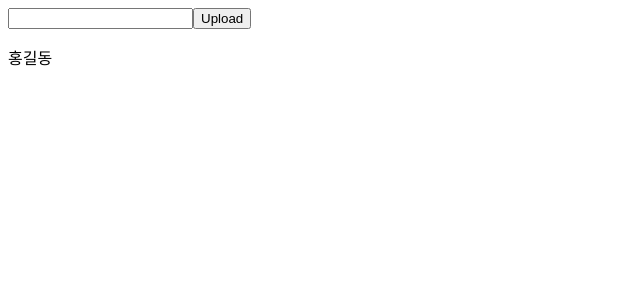
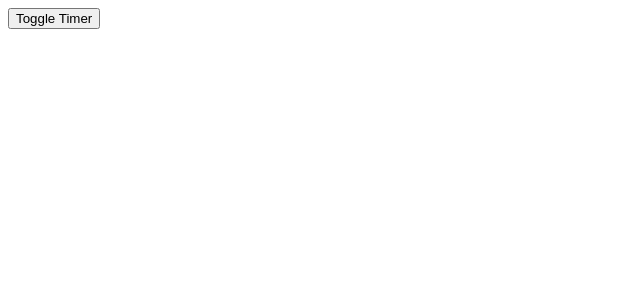
Before and after one commit to bohongu/hooks, a React (Create React App) app: page / in a window 1280 px wide. Shown: the top 300 px of the page, without its empty margins (0-640 px from the left). Built offline with nearby package versions, Linux system fonts and the light colour scheme.

Commit message:
useEffect

```diff
--- a/src/App.js
+++ b/src/App.js
@@ -1,7 +1,8 @@
+import Effect from "./Effect";
 import State from "./State";
 
 function App() {
-  return <State />;
+  return <Effect />;
 }
 
 export default App;
--- /dev/null
+++ b/src/Effect.js
@@ -0,0 +1,45 @@
+import React, { useEffect, useState } from "react";
+import Timer from "./component/Timer";
+
+const Effect = () => {
+  const [showTimer, setShowTimer] = useState(false);
+  return (
+    <div>
+      {showTimer && <Timer />}
+      <button
+        onClick={() => {
+          setShowTimer(!showTimer);
+        }}
+      >
+        Toggle Timer
+      </button>
+    </div>
+  );
+};
+
+export default Effect;
+
+/*
+useEffect 콜백 함수 뒤에 오는 배열 -> Dependency array
+
+1. useEffect(()=> {
+// 작업}) -> 렌더링 될 때 마다 실행
+
+2. useEffect(()=> {
+    // 작업
+}, [value]) -> 화면에 첫 렌더링 될 때 실행 & value 값이 바뀔 때 실행
+
+3. useEffect(()=> {
+    // 작업
+}, []) -> 화면에 첫 렌더링 될 때만 실행
+
+
+Clean Up - 정리
+useEffect(()=> {
+    // 구독...
+    return () => {
+        // 구독해지
+    }
+}, [])
+
+*/
--- a/src/State.js
+++ b/src/State.js
@@ -41,7 +41,7 @@ export default State;
 /*
 컴포넌트의 상태를 간단하게 생성하고, 업데이트하는 훅
 
-const[state, setState] = useState(초기값);
+const[state, npm  setState] = useState(초기값);
 
 state가 update될 때마다 렌더링
 
--- /dev/null
+++ b/src/component/Timer.js
@@ -0,0 +1,22 @@
+import React, { useEffect } from "react";
+
+const Timer = () => {
+  useEffect(() => {
+    const timer = setInterval(() => {
+      console.log("타이머 돌아가는 중");
+    }, 1000);
+
+    return () => {
+      clearInterval(timer);
+      console.log("타이머 종료 ");
+    };
+  }, []);
+
+  return (
+    <div>
+      <span>타이머를 시작합니다.</span>
+    </div>
+  );
+};
+
+export default Timer;
```
